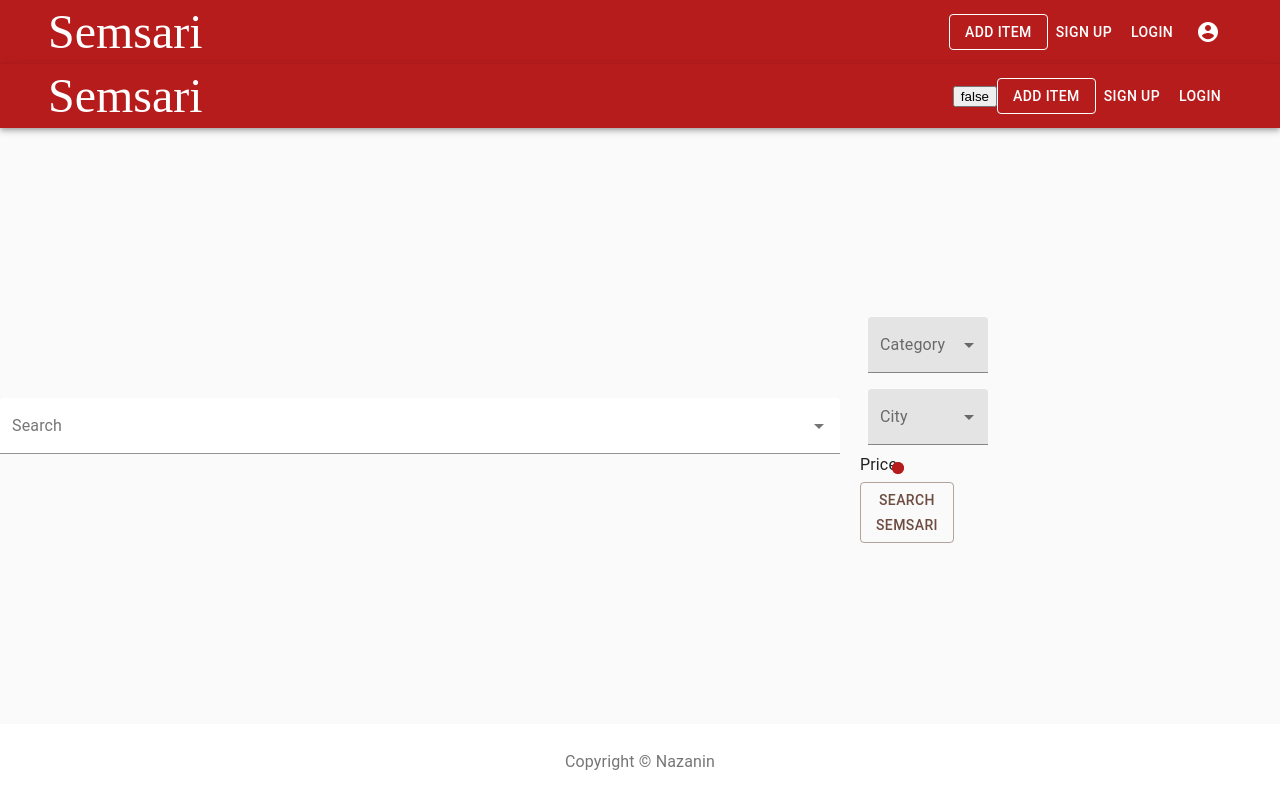
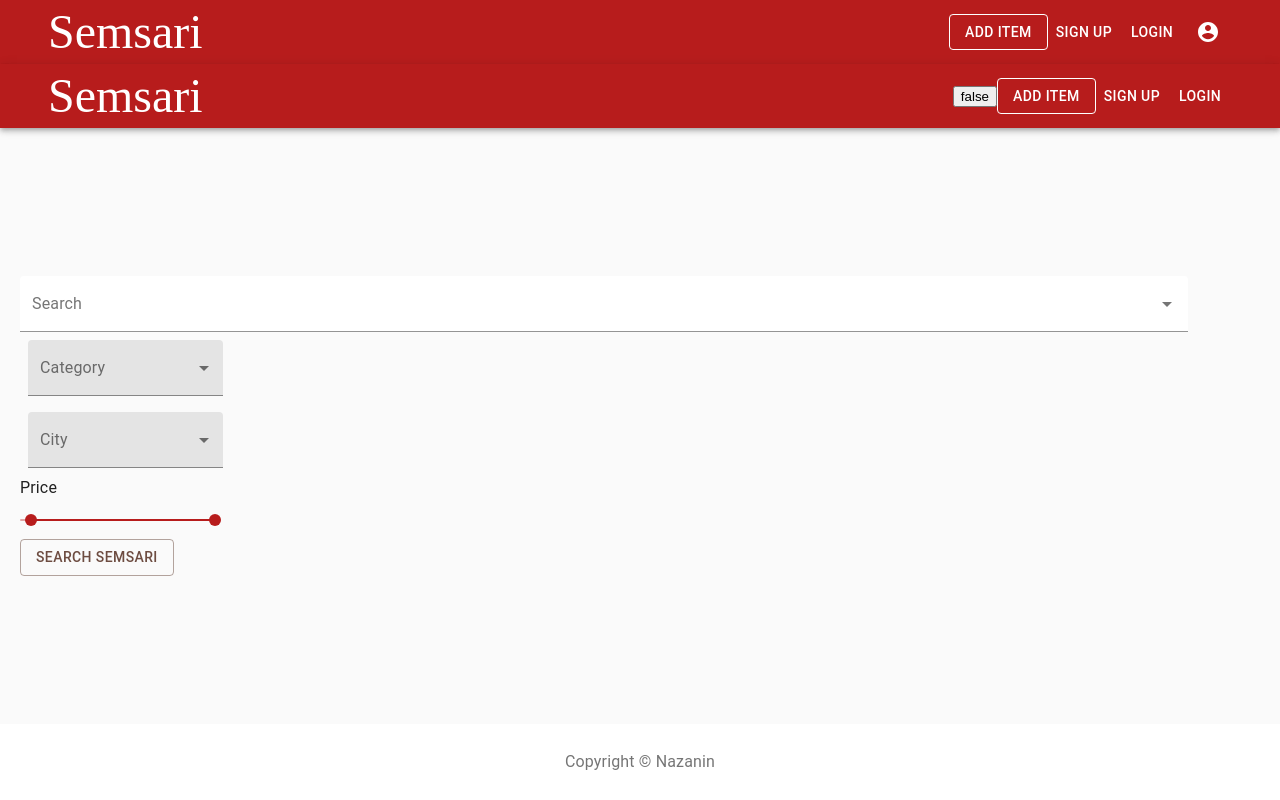
Before and after one commit to nazi-pira/semsari, a React (Create React App) app: page /searchItemPage in a window 1280 px wide. Built offline with nearby package versions, Linux system fonts and the light colour scheme; a web font is replaced by a local one.

Commit message:
search item page WIP

```diff
--- a/src/pages/searchItemPage.js
+++ b/src/pages/searchItemPage.js
@@ -16,8 +16,8 @@ const useStyles = makeStyles((theme) => ({
   root: {
     flexGrow: 1,
     display: 'flex',
-    alignItems: 'center',
-    justifyContent: 'center'
+    wrap: 'wrap',
+    padding: '20px'
   },
   formControl: {
     margin: theme.spacing(1),
@@ -33,12 +33,15 @@ const useStyles = makeStyles((theme) => ({
     height: '100%',
     marginTop: theme.spacing(0),
     padding: theme.spacing(6, 6),
-    flexGrow: 1
+    flexGrow: 1,
+    alignContent: 'center',
+    alignItems: 'center',
+    direction: 'center'
   }
 }));
 
 function valuetext(value) {
-  return `${value}°C`;
+  return `${[value]}`;
 }
 
 export default function SearchItemPage() {
@@ -55,30 +58,27 @@ export default function SearchItemPage() {
 
   return (
     <div className={classes.root}>
-      <Grid container spacing={5}>
-        <Grid item xs={8} alignContent="center">
+      <Grid container spacing={9} xs={12}>
+        <Grid item xs={12} alignContent="center">
           <ItemSearch />
-        </Grid>
           <Box className="filter">
-          <Grid item xs={6} sm={3}>
-            <FormControl variant="filled" className={classes.formControl}>
+            <Grid item xs={6} sm={2}>
+              <FormControl variant="filled" fullWidth className={classes.formControl}>
                 <InputLabel id="demo-simple-select-filled-label">Category</InputLabel>
                 <Select
                   labelId="demo-simple-select-filled-label"
                   id="demo-simple-select-filled"
                   value={item}
                   onChange={handleChange}>
-            <MenuItem value="">
-              <em>All</em>
-            </MenuItem>
+                  <MenuItem value=""> <em>All</em></MenuItem>
                   <MenuItem value={10}>Book</MenuItem>
                   <MenuItem value={20}>Home</MenuItem>
                   <MenuItem value={30}>Clothing</MenuItem>
                 </Select>
               </FormControl>
             </Grid>
-          <Grid item xs={6} sm={3}>
-            <FormControl variant="filled" className={classes.formControl}>
+            <Grid item xs={6} sm={2}>
+              <FormControl variant="filled" fullWidth className={classes.formControl}>
                 <InputLabel id="demo-simple-select-filled-label">City</InputLabel>
                   <Select
                     labelId="demo-simple-select-filled-label"
@@ -94,26 +94,27 @@ export default function SearchItemPage() {
                   </Select>
               </FormControl>
             </Grid>
-          <Grid item xs={6} sm={3}>
-            <div className={classes.root}>
+            <Grid item xs={6} sm={2}>
                 <Typography id="range-slider" gutterBottom>
                   Price
                 </Typography>
                 <Slider
                   value={value}
+                  max="900"
                   onChange={handleSlide}
+                  fullWidth
                   valueLabelDisplay="auto"
                   aria-labelledby="range-slider"
                   getAriaValueText={valuetext} />
-            </div>
             </Grid>
-          <Grid item xs={6} sm={3}>
+            <Grid item xs={6} sm={2}>
               <Button variant="outlined" color="secondary">
               Search Semsari
               </Button>
             </Grid>
           </Box>
         </Grid>
+      </Grid>
     </div>
   );
 }
```
Lines whose indentation alone changed are shown as unchanged.
